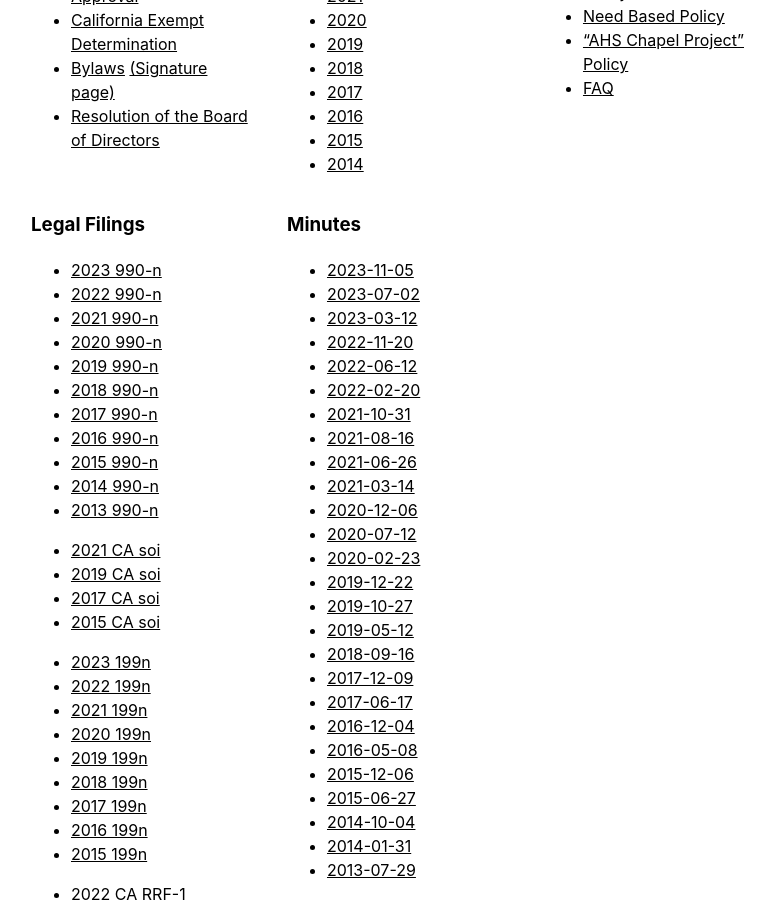
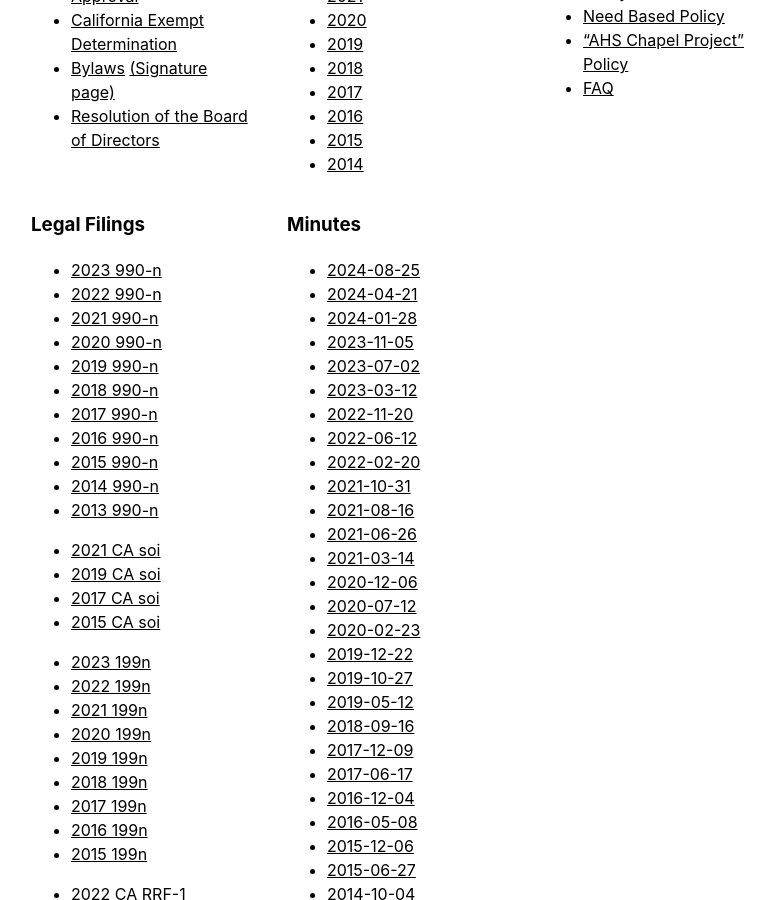
Before and after one commit to ahsef/ahsef.github.io, a Jekyll site: the page built from _pages/about.html, in a window 1280 px wide and 900 px high, scrolled down 3424 px. Shown: the whole window, without its empty margins (241-1015 px from the left). Built offline with Jekyll 4.4.1, drawn with Linux system fonts in a browser that asks for light colours.

Commit message:
Update about.html to add 2024 minutes

```diff
--- a/_pages/about.html
+++ b/_pages/about.html
@@ -363,6 +363,9 @@ $277 - Mungai Eric Mbugua
     <div class="w3-container w3-third">
         <h3>Minutes</h3>
         <ul>
+		<li><a href="/minutes/20240825.pdf">2024-08-25</a></li>
+		<li><a href="/minutes/20240421.pdf">2024-04-21</a></li>
+		<li><a href="/minutes/20240128.pdf">2024-01-28</a></li>
 		<li><a href="/minutes/20231105.pdf">2023-11-05</a></li>
 		<li><a href="/minutes/20230702.pdf">2023-07-02</a></li>
 		<li><a href="/minutes/20230312.pdf">2023-03-12</a></li>
```
Lines whose indentation alone changed are shown as unchanged.
